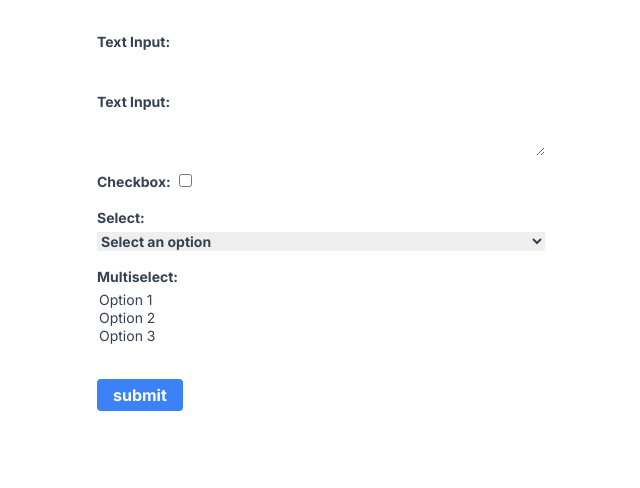
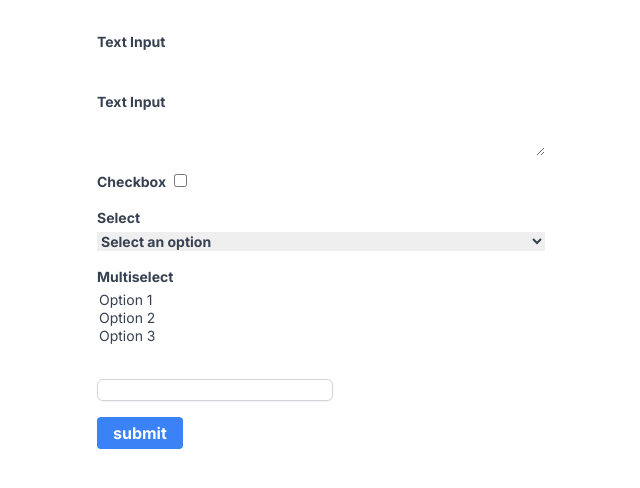
Before and after one commit to YaroslavAntiushyn/next-template, a Next.js app: page /form in a window 1280 px wide. Shown: the top 488 px of the page, without its empty margins (319-959 px from the left). Built offline with nearby package versions, Linux system fonts and the light colour scheme.

Commit message:
added text props

```diff
--- a/package.json
+++ b/package.json
@@ -13,6 +13,7 @@
     "mobx-react-lite": "^4.0.7",
     "next": "14.1.4",
     "react": "^18",
+    "react-datepicker": "^6.6.0",
     "react-dom": "^18",
     "react-hook-form": "^7.51.2",
     "react-table": "^7.8.0"
@@ -20,6 +21,7 @@
   "devDependencies": {
     "@types/node": "^20",
     "@types/react": "^18",
+    "@types/react-datepicker": "^6.2.0",
     "@types/react-dom": "^18",
     "@types/react-table": "^7.7.19",
     "autoprefixer": "^10.0.1",
--- a/src/components/atoms/Checkbox.tsx
+++ b/src/components/atoms/Checkbox.tsx
@@ -5,9 +5,10 @@ import { useFormContext } from 'react-hook-form';
 interface Checkbox {
   name: string;
   required?: boolean;
+  text: string;
 }
 
-const Checkbox: FC<Checkbox> = ({ name, required }) => {
+const Checkbox: FC<Checkbox> = ({ name, required, text }) => {
   const {
     formState: { errors },
     register
@@ -16,7 +17,7 @@ const Checkbox: FC<Checkbox> = ({ name, required }) => {
     <>
       <div className='mb-4'>
         <label className='block text-gray-700 text-sm font-bold mb-2'>
-          Checkbox:
+          {text}
           <input
             required={required}
             style={{ border: errors[name] && 'solid 1px red' }}
--- /dev/null
+++ b/src/components/atoms/Date.tsx
@@ -0,0 +1,22 @@
+import React, { useState } from 'react';
+import DatePicker from 'react-datepicker';
+import 'react-datepicker/dist/react-datepicker.css';
+
+const Date = () => {
+  const [selectedDate, setSelectedDate] = useState<any>(null);
+
+  console.log(selectedDate);
+
+  return (
+    <div className='mb-4'>
+      <DatePicker
+        className='w-full border-gray-300 border focus:border-indigo-500 focus:ring-indigo-500 rounded-md shadow-sm'
+        selected={selectedDate}
+        onChange={(date) => setSelectedDate(date)}
+        dateFormat='dd/MM/yyyy'
+      />
+    </div>
+  );
+};
+
+export default Date;
--- a/src/components/atoms/Input.tsx
+++ b/src/components/atoms/Input.tsx
@@ -5,6 +5,7 @@ import { useFormContext } from 'react-hook-form';
 interface Input {
   name: string;
   required?: boolean;
+  text: string;
   pattern?: {
     value: RegExp;
     message: string;
@@ -14,6 +15,7 @@ interface Input {
 const Input: FC<Input> = ({
   name,
   required,
+  text,
   pattern = {
     value: /^[a-zA-Z0-9]*$/,
     message: 'Only letters and numbers are allowed'
@@ -27,7 +29,7 @@ const Input: FC<Input> = ({
     <>
       <div className='mb-4'>
         <label className='block text-gray-700 text-sm font-bold mb-2'>
-          Text Input:
+          {text}
           <input
             required={required}
             style={{ border: errors[name] && 'solid 1px red' }}
--- a/src/components/atoms/MultiSelect.tsx
+++ b/src/components/atoms/MultiSelect.tsx
@@ -5,9 +5,10 @@ import { useFormContext } from 'react-hook-form';
 interface MultiSelect {
   name: string;
   required?: boolean;
+  text: string;
 }
 
-const MultiSelect: FC<MultiSelect> = ({ name, required }) => {
+const MultiSelect: FC<MultiSelect> = ({ name, required, text }) => {
   const {
     formState: { errors },
     register
@@ -16,7 +17,7 @@ const MultiSelect: FC<MultiSelect> = ({ name, required }) => {
     <>
       <div className='mb-4'>
         <label className='block text-gray-700 text-sm font-bold mb-2'>
-          Multiselect:
+          {text}
           <select
             required={required}
             className='form-multiselect mt-1 block w-full'
--- a/src/components/atoms/Select.tsx
+++ b/src/components/atoms/Select.tsx
@@ -5,9 +5,10 @@ import { useFormContext } from 'react-hook-form';
 interface Select {
   name: string;
   required?: boolean;
+  text: string;
 }
 
-const Select: FC<Select> = ({ name, required }) => {
+const Select: FC<Select> = ({ name, required, text }) => {
   const {
     formState: { errors },
     register
@@ -16,7 +17,7 @@ const Select: FC<Select> = ({ name, required }) => {
     <>
       <div className='mb-4'>
         <label className='block text-gray-700 text-sm font-bold mb-2'>
-          Select:
+          {text}
           <select
             defaultValue=''
             required={required}
--- a/src/components/atoms/Textarea.tsx
+++ b/src/components/atoms/Textarea.tsx
@@ -5,6 +5,7 @@ import { useFormContext } from 'react-hook-form';
 interface Textarea {
   name: string;
   required?: boolean;
+  text: string;
   pattern?: {
     value: RegExp;
     message: string;
@@ -14,6 +15,7 @@ interface Textarea {
 const Textarea: FC<Textarea> = ({
   name,
   required,
+  text,
   pattern = {
     value: /^[a-zA-Z0-9]*$/,
     message: 'Only letters and numbers are allowed'
@@ -28,7 +30,7 @@ const Textarea: FC<Textarea> = ({
     <>
       <div className='mb-4'>
         <label className='block text-gray-700 text-sm font-bold mb-2'>
-          Text Input:
+          {text}
           <textarea
             required={required}
             style={{ border: errors[name] && 'solid 1px red' }}
--- a/src/components/molecules/Forms/Form.tsx
+++ b/src/components/molecules/Forms/Form.tsx
@@ -7,13 +7,11 @@ import Checkbox from '@/components/atoms/Checkbox';
 import Textarea from '@/components/atoms/Textarea';
 import Select from '@/components/atoms/Select';
 import MultiSelect from '@/components/atoms/MultiSelect';
+import Date from '@/components/atoms/Date';
 
 const Form: FC = () => {
   const methods = useForm<any>();
-  const {
-    handleSubmit,
-    getValues
-  } = methods;
+  const { handleSubmit, getValues } = methods;
 
   const onSubmit = () => {
     console.log(getValues());
@@ -26,11 +24,12 @@ const Form: FC = () => {
         className='max-w-md mx-auto mt-8'
         noValidate
       >
-        <Input name='textField' required />
-        <Textarea name='textareaField' required />
-        <Checkbox name='checkboxField' required />
-        <Select name='selectField' required />
-        <MultiSelect name='multiselectField' required />
+        <Input name='textField' text='Text Input' required />
+        <Textarea name='textareaField' text='Text Input' required />
+        <Checkbox name='checkboxField' text='Checkbox' required />
+        <Select name='selectField' text='Select' required />
+        <MultiSelect name='multiselectField' text='Multiselect' required />
+        <Date />
         <SubmitBtn text='submit' />
       </form>
     </FormProvider>
```
Also changed, not shown: 1 other file (tests, documents, lock files or other folders).
